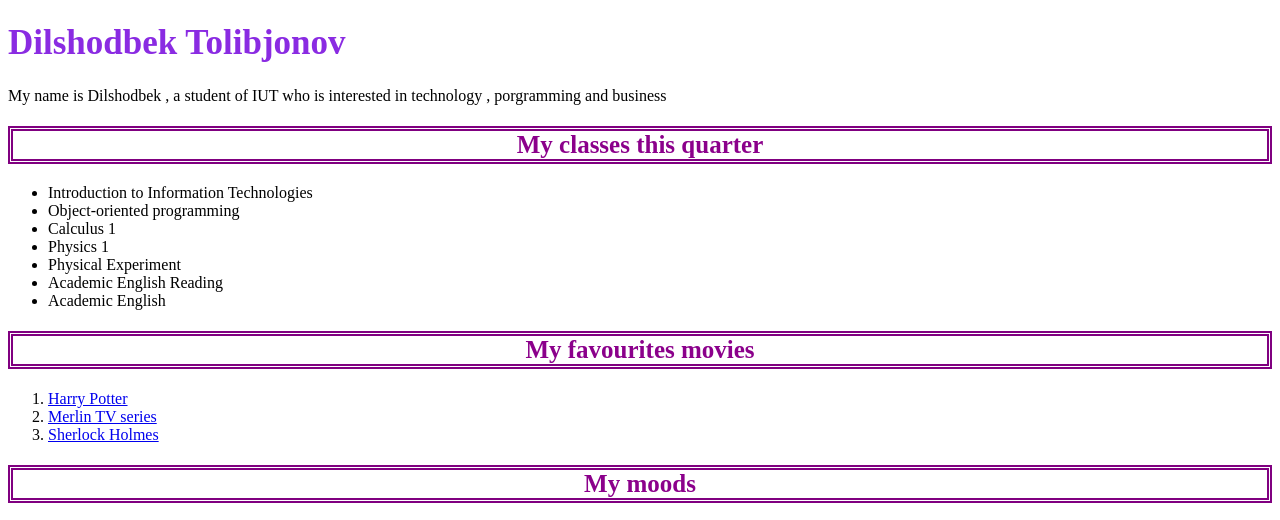
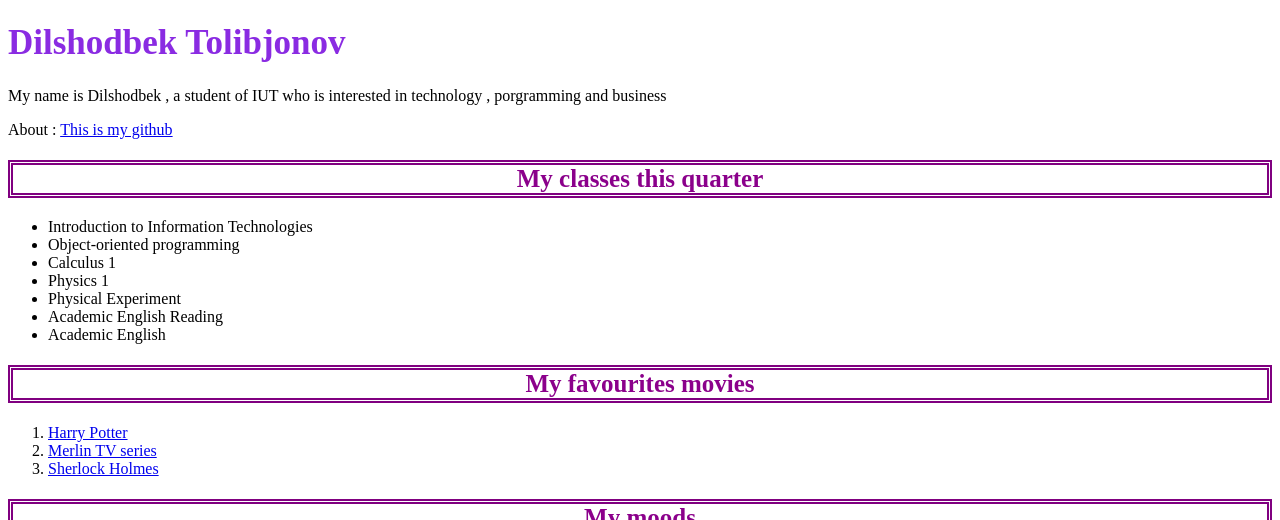
Before and after one commit to DilshodbekTolibjonov/DilshodbekTolibjonov.github.io, a plain HTML site: page index.html in a window 1280 px wide. Shown: the top 520 px of the page. Drawn offline with Linux system fonts and the light colour scheme.

Commit message:
Github URL kiritildi

```diff
--- a/index.html
+++ b/index.html
@@ -9,6 +9,9 @@
     <body>
         <h1> Dilshodbek Tolibjonov</h1>
         <p> My name is Dilshodbek , a student of IUT who is interested in technology , porgramming and business</p>
+        <p> About :
+            <a href="https://dilshodbektolibjonov.github.io/"  >This is my github </a>
+        </p>
         <h2> My classes this quarter </h2>
         <ul>
             <li> Introduction to Information Technologies</li>
```
